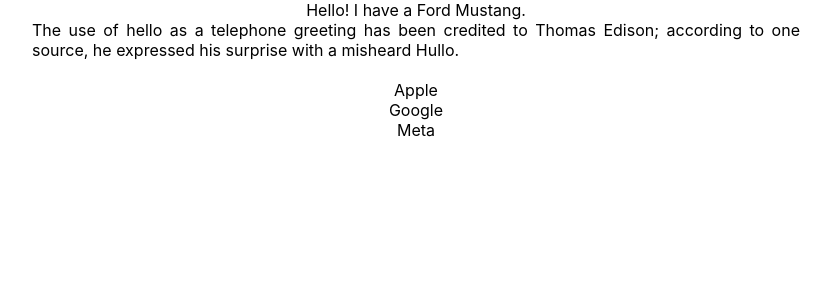
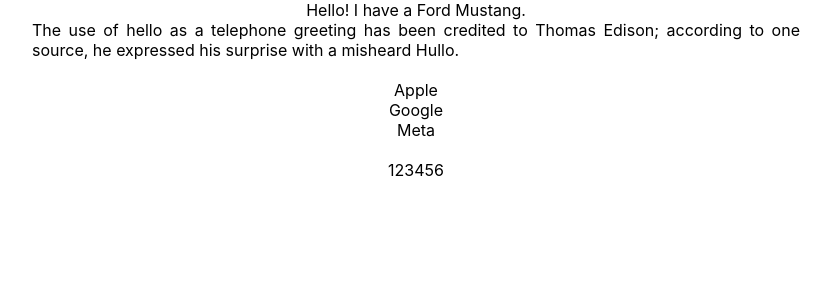
Before and after one commit to dhatwalia/react-gamma, a React (Create React App) app: page / in a window 1280 px wide. Shown: the top 300 px of the page, without its empty margins (224-1055 px from the left). Built offline with nearby package versions, Linux system fonts and the light colour scheme.

Commit message:
Adds spread operator

```diff
--- a/src/App.js
+++ b/src/App.js
@@ -1,4 +1,5 @@
 import './App.css';
+import { numbersCombined } from './AppExtra.js';
 
 class Car {
   constructor(name) {
@@ -36,6 +37,8 @@
       <div class="hello">{hello()}</div>
       <br></br>
       <div>{myList}</div>
+      <br></br>
+      <div>{numbersCombined}</div>
     </div>
   );
 }
--- /dev/null
+++ b/src/AppExtra.js
@@ -0,0 +1,6 @@
+// spread operator ...
+const numbersOne = [1, 2, 3];
+const numbersTwo = [4, 5, 6];
+const numbersCombined = [...numbersOne, ...numbersTwo];
+
+export { numbersCombined };
```
